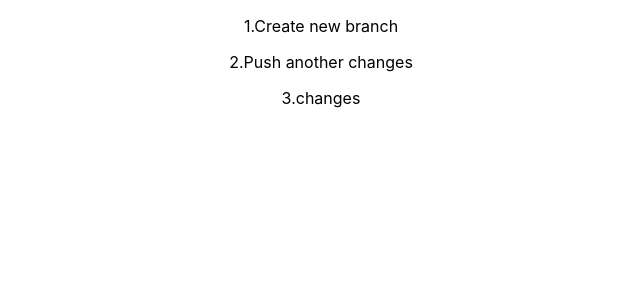
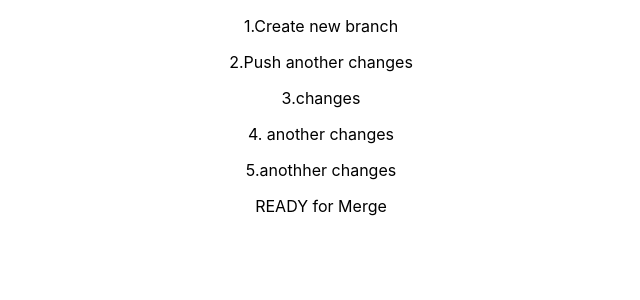
Before and after one commit to Increation-on/git-test, a React (Create React App) app: page / in a window 1280 px wide. Shown: the top 300 px of the page, without its empty margins (319-959 px from the left). Built offline with nearby package versions, Linux system fonts and the light colour scheme.

Commit message:
another merge

```diff
--- a/src/App.js
+++ b/src/App.js
@@ -7,6 +7,9 @@ function App() {
       <p>1.Create new branch</p>
       <p>2.Push another changes</p>
       <p>3.changes</p>
+      <p>4. another changes</p>
+      <p>5.anothher changes</p>
+      <p>READY for Merge</p>
     </div>
   );
 }
```
